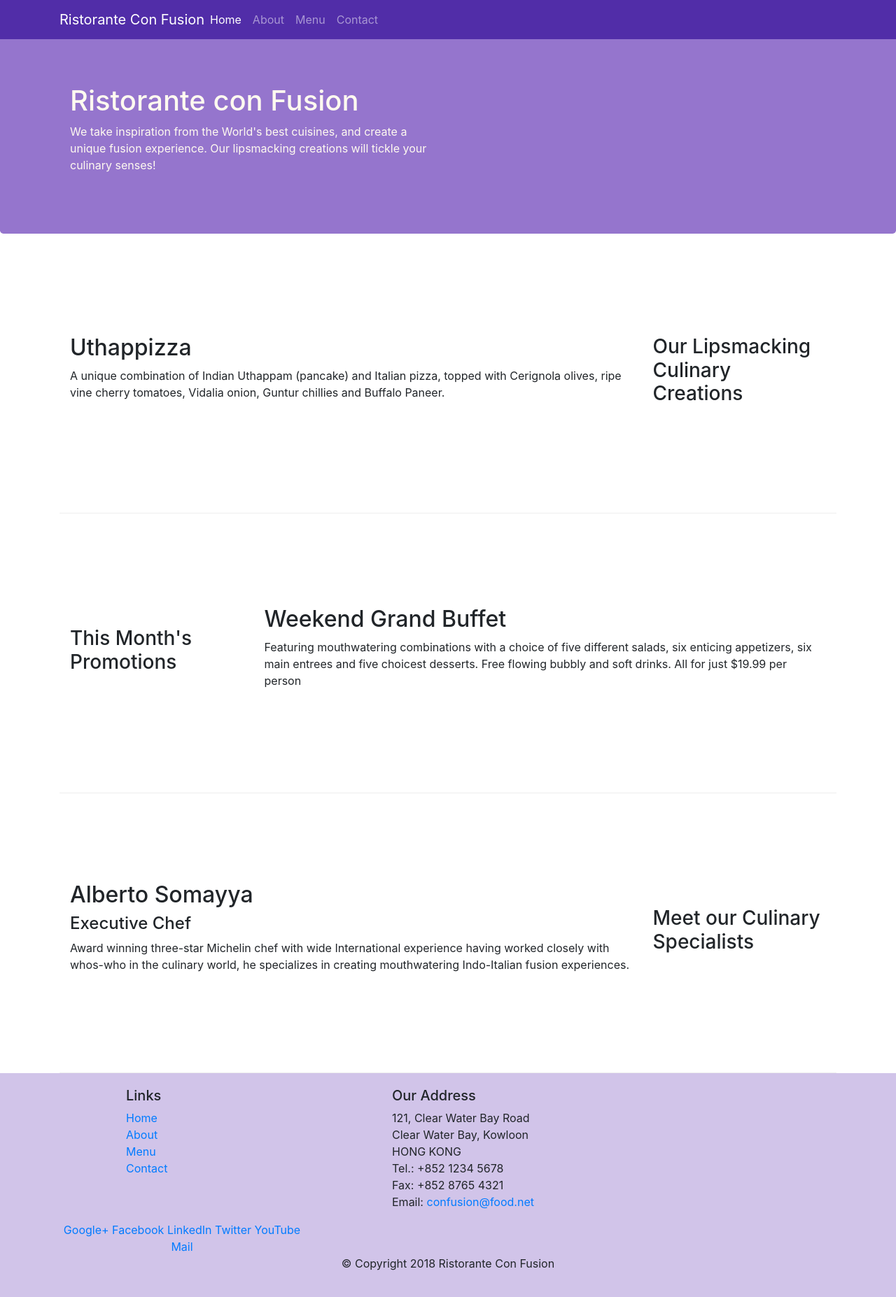
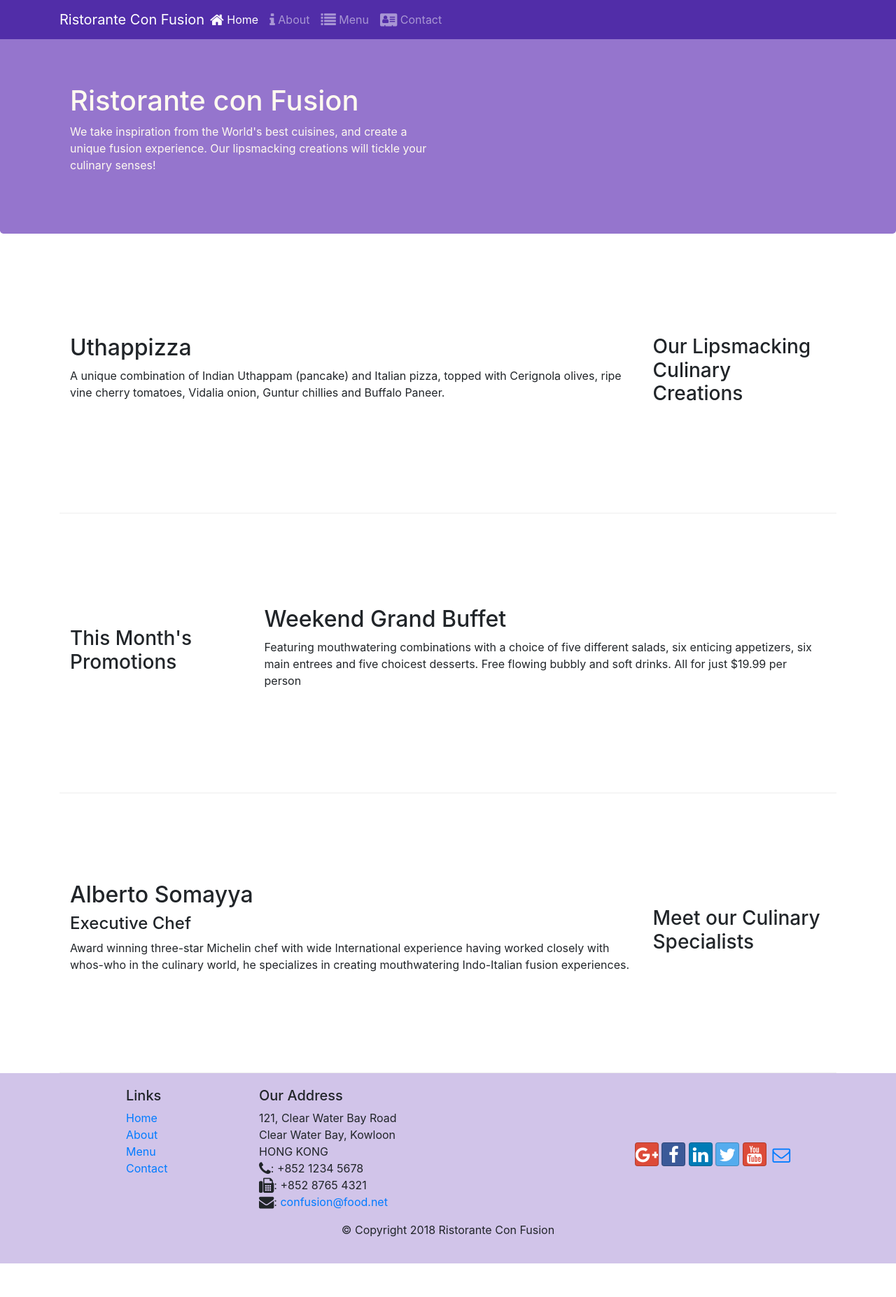
Before and after one commit to fezile-sudo/Bootstrap4, a website: page index.html in a window 1280 px wide. Shown: the whole page at 70% size. After the commit the page ends 1806 px from the top, so only its background shows below. Drawn offline with nearby package versions, Linux system fonts and the light colour scheme.

Commit message:
Icon Fonts

```diff
--- a/index.html
+++ b/index.html
@@ -9,6 +9,8 @@
 
     <!-- Bootstrap CSS -->
     <link rel="stylesheet" href="node_modules/bootstrap/dist/css/bootstrap.min.css">
+    <link rel="stylesheet" href="node_modules/font-awesome/css/font-awesome.min.css">
+    <link rel="stylesheet" href="node_modules/bootstrap-social/bootstrap-social.css">
     <link href="css/styles.css" rel="stylesheet">
     <title>Ristorante Con Fusion</title>
 </head>
@@ -22,10 +24,10 @@
          <a class="navbar-brand mr-auto" href="#">Ristorante Con Fusion</a>
             <div class="collapse navbar-collapse" id="Navbar">
                 <ul class="navbar-nav mr-auto">
-                    <li class="nav-item active"><a class="nav-link" href="#">Home</a></li>
-                    <li class="nav-item"><a class="nav-link" href="./aboutus.html">About</a></li>
-                    <li class="nav-item"><a class="nav-link" href="#">Menu</a></li>
-                    <li class="nav-item"><a class="nav-link" href="#">Contact</a></li>
+                    <li class="nav-item active"><a class="nav-link" href="#"><span class="fa fa-home fa-lg"></span> Home</a></li>
+                    <li class="nav-item"><a class="nav-link" href="./aboutus.html"><span class="fa fa-info fa-lg"></span> About</a></li>
+                    <li class="nav-item"><a class="nav-link" href="#"><span class="fa fa-list fa-lg"></span> Menu</a></li>
+                    <li class="nav-item"><a class="nav-link" href="#"><span class="fa fa-address-card fa-lg"></span> Contact</a></li>
                 </ul>
             </div>
         </div>
@@ -78,13 +80,13 @@
     </div>
 
     <footer class="footer">
-        <div class="container">
+         <div class="container">
             <div class="row">
-                <div class="col-4 offset-1 c0l-sm-2">
+                <div class="col-4 offset-1 col-sm-2">
                     <h5>Links</h5>
                     <ul class="list-unstyled">
-                        <li><a href="#">Home</a></li>
-                        <li><a href="./aboutus.html">About</a></li>
+                        <li><a href="./index.html">Home</a></li>
+                        <li><a href="#">About</a></li>
                         <li><a href="#">Menu</a></li>
                         <li><a href="#">Contact</a></li>
                     </ul>
@@ -95,19 +97,20 @@
 		              121, Clear Water Bay Road<br>
 		              Clear Water Bay, Kowloon<br>
 		              HONG KONG<br>
-		              Tel.: +852 1234 5678<br>
-		              Fax: +852 8765 4321<br>
-		              Email: <a href="mailto:confusion@food.net">confusion@food.net</a>
+		              <i class="fa fa-phone fa-lg"></i>: +852 1234 5678<br>
+                      <i class="fa fa-fax fa-lg"></i>: +852 8765 4321<br>
+                      <i class="fa fa-envelope fa-lg"></i>:
+                      <a href="mailto:confusion@food.net">confusion@food.net</a>
 		           </address>
                 </div>
                 <div class="col-12 col-sm-4 align-self-center">
                     <div class="text-center">
-                        <a href="http://google.com/+">Google+</a>
-                        <a href="http://www.facebook.com/profile.php?id=">Facebook</a>
-                        <a href="http://www.linkedin.com/in/">LinkedIn</a>
-                        <a href="http://twitter.com/">Twitter</a>
-                        <a href="http://youtube.com/">YouTube</a>
-                        <a href="mailto:">Mail</a>
+                        <a class="btn btn-social-icon btn-google" href="http://google.com/+"><i class="fa fa-google-plus"></i></a>
+                        <a class="btn btn-social-icon btn-facebook" href="http://www.facebook.com/profile.php?id="><i class="fa fa-facebook"></i></a>
+                        <a class="btn btn-social-icon btn-linkedin" href="http://www.linkedin.com/in/"><i class="fa fa-linkedin"></i></a>
+                        <a class="btn btn-social-icon btn-twitter" href="http://twitter.com/"><i class="fa fa-twitter"></i></a>
+                        <a class="btn btn-social-icon btn-google" href="http://youtube.com/"><i class="fa fa-youtube"></i></a>
+                        <a class="btn btn-social-icon" href="mailto:"><i class="fa fa-envelope-o"></i></a>
                     </div>
                 </div>
            </div>
--- a/package.json
+++ b/package.json
@@ -15,7 +15,9 @@
   },
   "dependencies": {
     "bootstrap": "^4.0.0",
-    "jquery": "^4.0.0",
+    "bootstrap-social": "^5.1.1",
+    "font-awesome": "^4.7.0",
+    "jquery": "^3.7.1",
     "popper.js": "^1.16.1"
   }
 }
```
Also changed, not shown: aboutus.html (+16 -13 lines), 1 other file.
